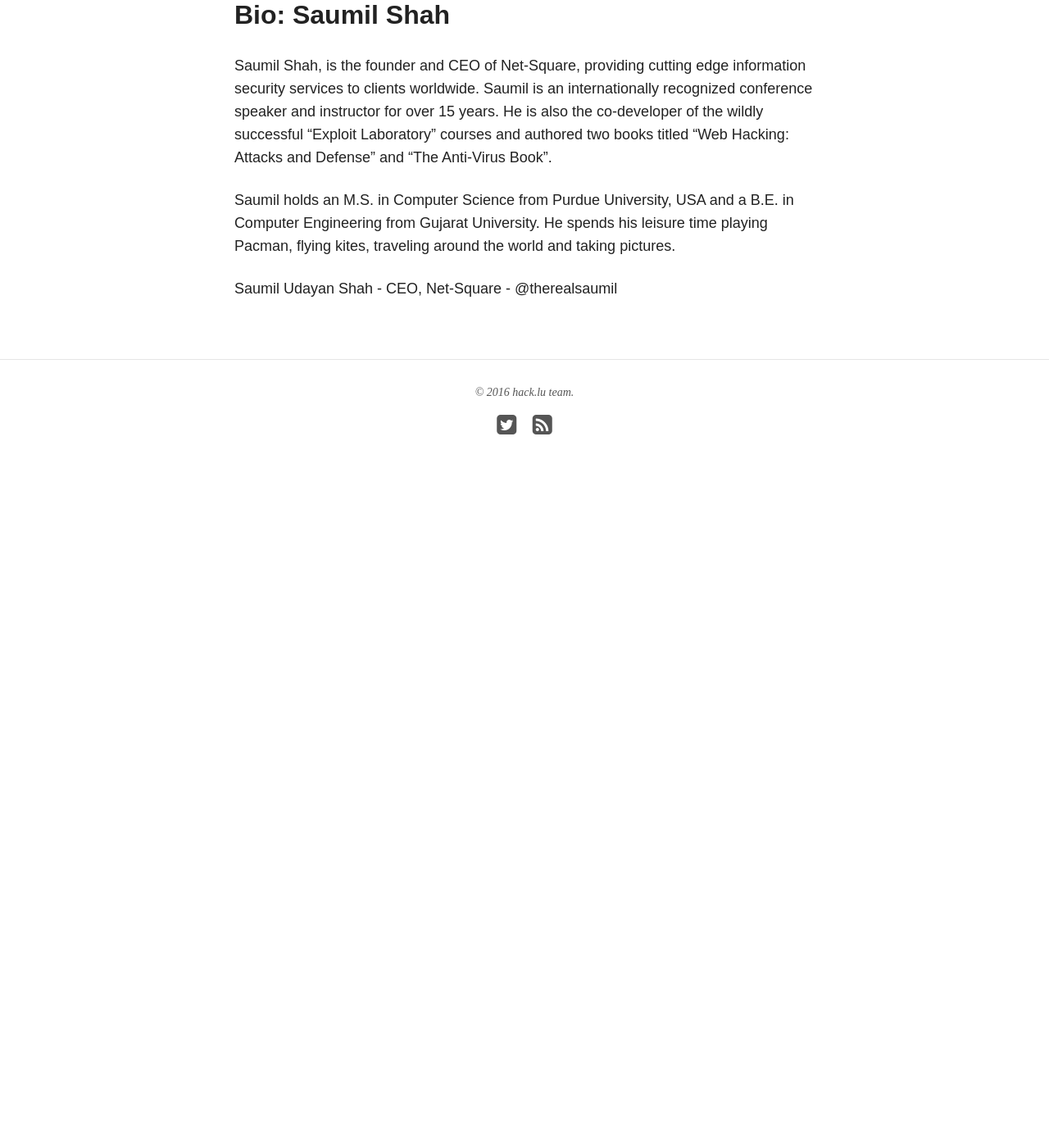
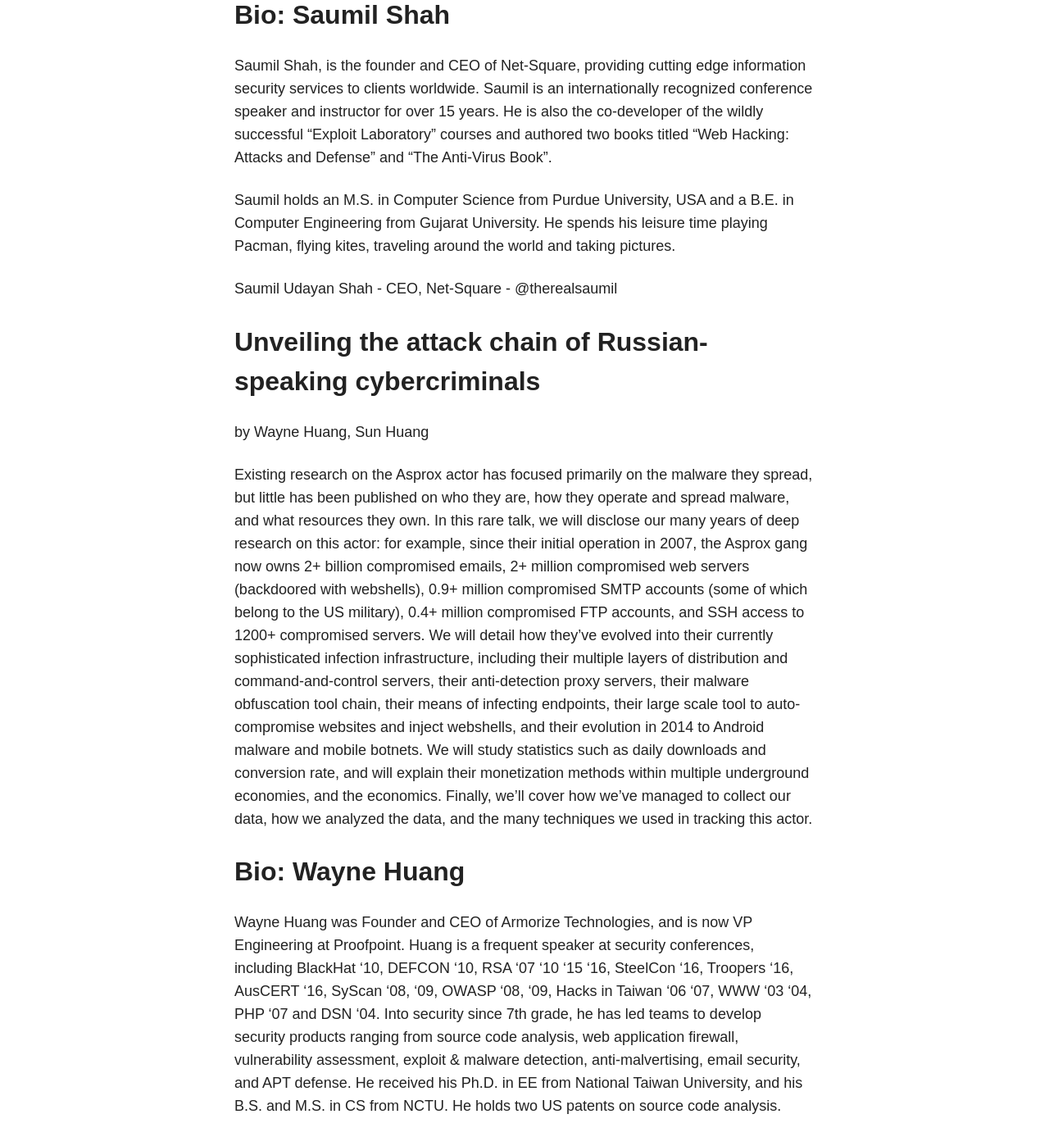
Before and after one commit to adulau/hack-lu-2016, a Jekyll site: the page built from talks/index.md, in a window 1280 px wide and 1400 px high, scrolled down 9202 px. Shown: the whole window at 82% size. Built offline with Jekyll 4.4.1, drawn with Linux system fonts in a browser that asks for light colours; nearby versions of some CDN libraries; before the commit the page ends 9832 px from its top, so only the background shows below that; some of the changed text lies outside the part shown.

Commit message:
added Wayne Huang, Sun Huang

```diff
--- a/talks/index.md
+++ b/talks/index.md
@@ -196,3 +196,19 @@
 Saumil holds an M.S. in Computer Science from Purdue University, USA and a B.E. in Computer Engineering from Gujarat University. He spends his leisure time playing Pacman, flying kites, traveling around the world and taking pictures.
 
 Saumil Udayan Shah - CEO, Net-Square - @therealsaumil
+
+Unveiling the attack chain of Russian-speaking cybercriminals
+-------------------------------------------------------------
+by Wayne Huang, Sun Huang
+
+Existing research on the Asprox actor has focused primarily on the malware they spread, but little has been published on who they are, how they operate and spread malware, and what resources they own. In this rare talk, we will disclose our many years of deep research on this actor: for example, since their initial operation in 2007, the Asprox gang now owns 2+ billion compromised emails, 2+ million compromised web servers (backdoored with webshells), 0.9+ million compromised SMTP accounts (some of which belong to the US military), 0.4+ million compromised FTP accounts, and SSH access to 1200+ compromised servers.
+We will detail how they’ve evolved into their currently sophisticated infection infrastructure, including their multiple layers of distribution and command-and-control servers, their anti-detection proxy servers, their malware obfuscation tool chain, their means of infecting endpoints, their large scale tool to auto-compromise websites and inject webshells, and their evolution in 2014 to Android malware and mobile botnets.
+We will study statistics such as daily downloads and conversion rate, and will explain their monetization methods within multiple underground economies, and the economics. Finally, we’ll cover how we’ve managed to collect our data, how we analyzed the data, and the many techniques we used in tracking this actor.
+
+Bio: Wayne Huang
+----------------
+Wayne Huang was Founder and CEO of Armorize Technologies, and is now VP Engineering at Proofpoint. Huang is a frequent speaker at security conferences, including BlackHat '10, DEFCON '10, RSA '07 '10 '15 ‘16, SteelCon '16, Troopers '16, AusCERT '16, SyScan '08, '09, OWASP '08, '09, Hacks in Taiwan '06 '07, WWW '03 '04, PHP '07 and DSN '04. Into security since 7th grade, he has led teams to develop security products ranging from source code analysis, web application firewall, vulnerability assessment, exploit & malware detection, anti-malvertising, email security, and APT defense. He received his Ph.D. in EE from National Taiwan University, and his B.S. and M.S. in CS from NCTU. He holds two US patents on source code analysis.
+
+Bio: Sun Huang
+--------------
+Sun Huang is a Senior Threat Researcher at Proofpoint. He has more than 9 years of experience in information security.  Sun has discovered many Web application 0days, including those of CMS and C2 Panel. Sun has participated in many security contests, and was one of the top 10 researchers in Paypal's 2013 Bug Bounty Wall of Fame. He was also the third place AT&T bug reporter in 2013.  Sun currently holds CCNA, ECSS, CEH, and PMP certifications. Sun has presented at RSA '15 '16, SteelCon '16, Troopers '16, AusCERT '16.
```
